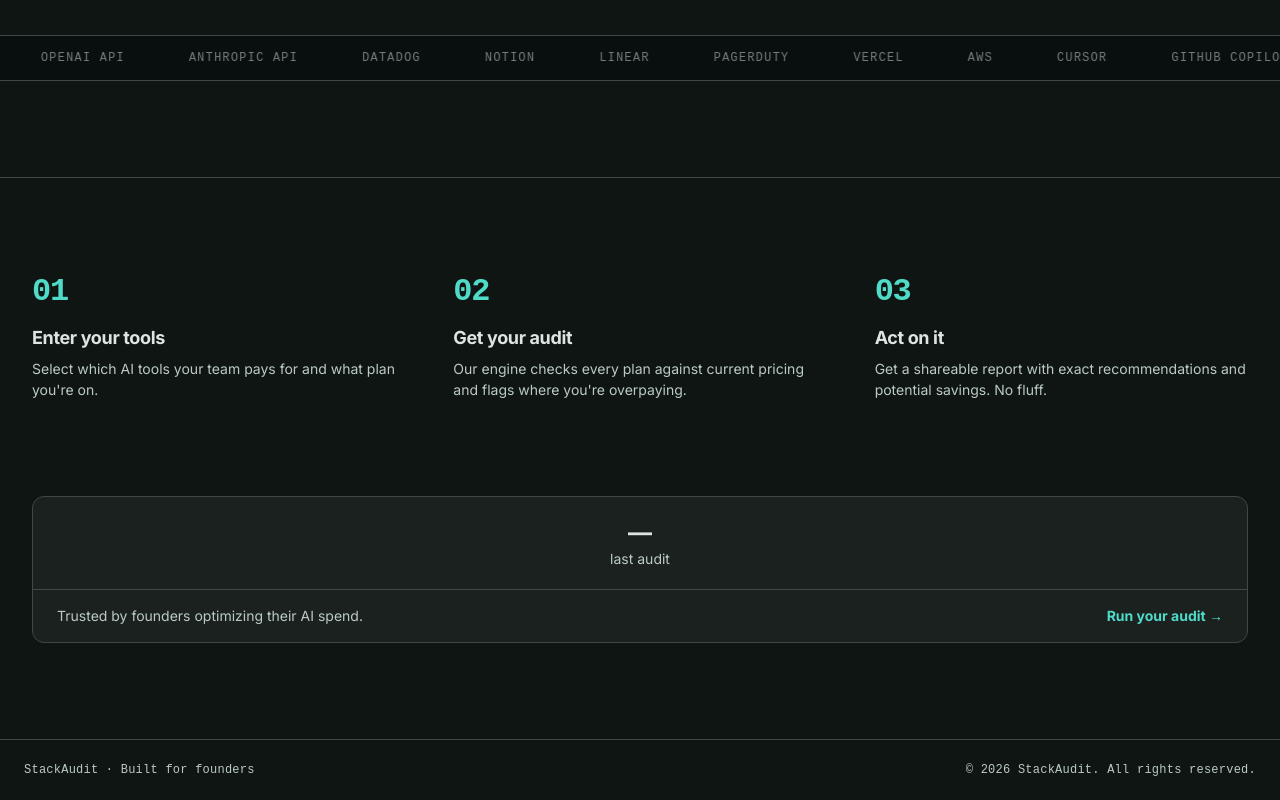
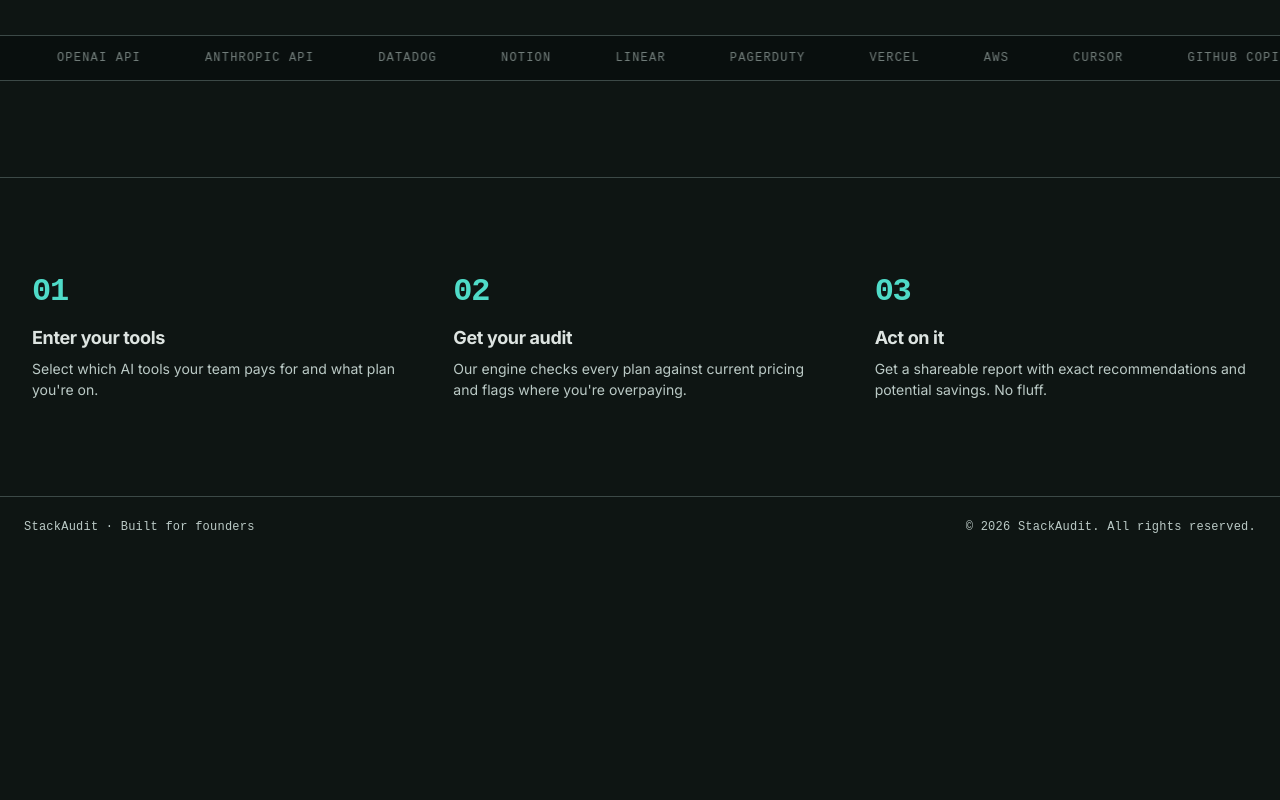
Before and after one commit to RoNnY125-coder/StackAudit, a Next.js app: page / in a window 1280 px wide. Shown: the part 679-1479 px from the top of the page. After the commit the page ends 1236 px from the top, so only its background shows below. Built offline with nearby package versions, Linux system fonts and the light colour scheme; no server answers.

Commit message:
chore: remove entire SocialProof component

```diff
--- a/app/page.tsx
+++ b/app/page.tsx
@@ -5,7 +5,6 @@ import Footer from "@/components/layout/Footer"
 import dynamic from "next/dynamic"
 
 const HowItWorks = dynamic(() => import("@/components/landing/HowItWorks"))
-const SocialProof = dynamic(() => import("@/components/landing/SocialProof"))
 
 export default function LandingPage() {
   return (
@@ -15,7 +14,6 @@ export default function LandingPage() {
         <Hero />
         <Ticker />
         <HowItWorks />
-        <SocialProof />
       </main>
       <Footer />
     </div>
--- a/components/landing/SocialProof.tsx
+++ /dev/null
@@ -1,117 +0,0 @@
-"use client"
-
-import Link from "next/link"
-import { useEffect, useState } from "react"
-
-interface Stats {
-  totalAudits: number
-  avgMonthlySavings: number
-  lastAuditAt: string | null
-}
-
-function timeAgo(iso: string | null): string {
-  if (!iso) return "—"
-  const seconds = Math.floor((Date.now() - new Date(iso).getTime()) / 1000)
-  if (seconds < 60) return `${seconds}s ago`
-  if (seconds < 3600) return `${Math.floor(seconds / 60)} min ago`
-  if (seconds < 86400) return `${Math.floor(seconds / 3600)} hr ago`
-  return `${Math.floor(seconds / 86400)}d ago`
-}
-
-function formatCurrency(n: number): string {
-  return new Intl.NumberFormat("en-US", {
-    style: "currency",
-    currency: "USD",
-    maximumFractionDigits: 0,
-  }).format(n)
-}
-
-export default function SocialProof() {
-  const [stats, setStats] = useState<Stats>({
-    totalAudits: 0,
-    avgMonthlySavings: 0,
-    lastAuditAt: null,
-  })
-  const [loaded, setLoaded] = useState(false)
-  const [lastLabel, setLastLabel] = useState("—")
-
-  const fetchStats = () => {
-    fetch(`/api/stats?t=${Date.now()}`)
-      .then((r) => {
-        if (!r.ok) throw new Error(`stats ${r.status}`)
-        return r.json()
-      })
-      .then((data: Stats) => {
-        setStats(data)
-        setLastLabel(timeAgo(data.lastAuditAt))
-        setLoaded(true)
-      })
-      .catch((err) => {
-        console.error("[SocialProof]", err)
-        setLoaded(true)
-      })
-  }
-
-  // Initial fetch
-  useEffect(() => {
-    fetchStats()
-  }, [])
-
-  // Re-fetch when the tab becomes visible again (e.g. user returns from audit page)
-  useEffect(() => {
-    const onVisible = () => {
-      if (document.visibilityState === "visible") fetchStats()
-    }
-    document.addEventListener("visibilitychange", onVisible)
-    return () => document.removeEventListener("visibilitychange", onVisible)
-  }, [])
-
-  // Re-fetch when a new audit completes (fired by useAuditForm)
-  useEffect(() => {
-    const onAuditComplete = () => fetchStats()
-    window.addEventListener("stackaudit:audit-complete", onAuditComplete)
-    return () => window.removeEventListener("stackaudit:audit-complete", onAuditComplete)
-  }, [])
-
-  // Refresh the "X ago" label every 30 s without re-fetching
-  useEffect(() => {
-    if (!stats.lastAuditAt) return
-    const id = setInterval(
-      () => setLastLabel(timeAgo(stats.lastAuditAt)),
-      30_000
-    )
-    return () => clearInterval(id)
-  }, [stats.lastAuditAt])
-
-  const dimClass = loaded ? "opacity-100" : "opacity-30"
-
-  return (
-    <section className="max-w-7xl mx-auto px-4 lg:px-8 mb-24">
-      <h2 className="sr-only">Audit Statistics</h2>
-      <div className="bg-surface-container border border-outline-variant rounded-xl overflow-hidden">
-        <div className="grid grid-cols-1 divide-y sm:divide-y-0 divide-outline-variant">
-
-          {/* Last audit */}
-          <div className="px-6 py-5 text-center">
-            <p className={`text-2xl font-bold text-on-surface transition-opacity duration-500 ${dimClass}`}>
-              {lastLabel}
-            </p>
-            <p className="text-sm text-on-surface-variant">last audit</p>
-          </div>
-
-        </div>
-        <div className="border-t border-outline-variant px-6 py-4 flex flex-col sm:flex-row justify-between items-center gap-3">
-          <p className="text-on-surface-variant text-sm">
-            Trusted by founders optimizing their AI spend.
-          </p>
-          <Link
-            href="/audit"
-            className="text-primary hover:text-primary-fixed font-bold text-sm transition-colors whitespace-nowrap"
-          >
-            Run your audit →
-          </Link>
-        </div>
-      </div>
-    </section>
-  )
-}
```
